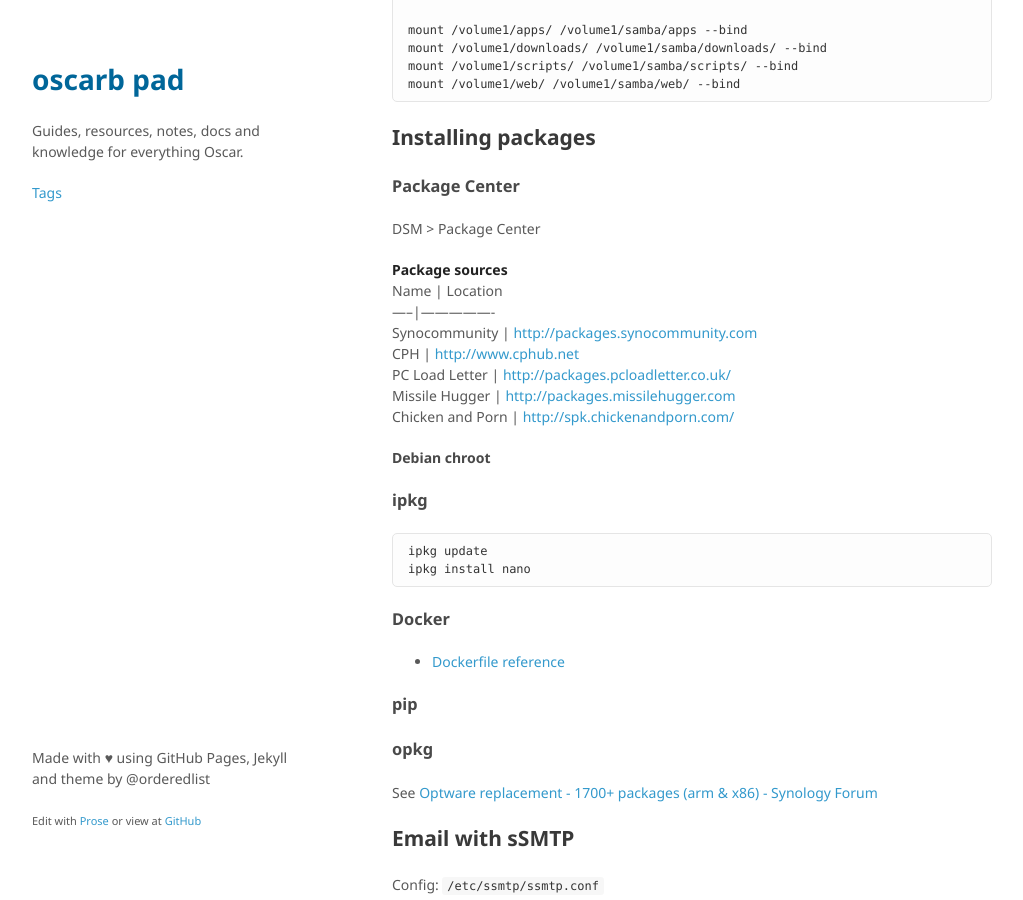
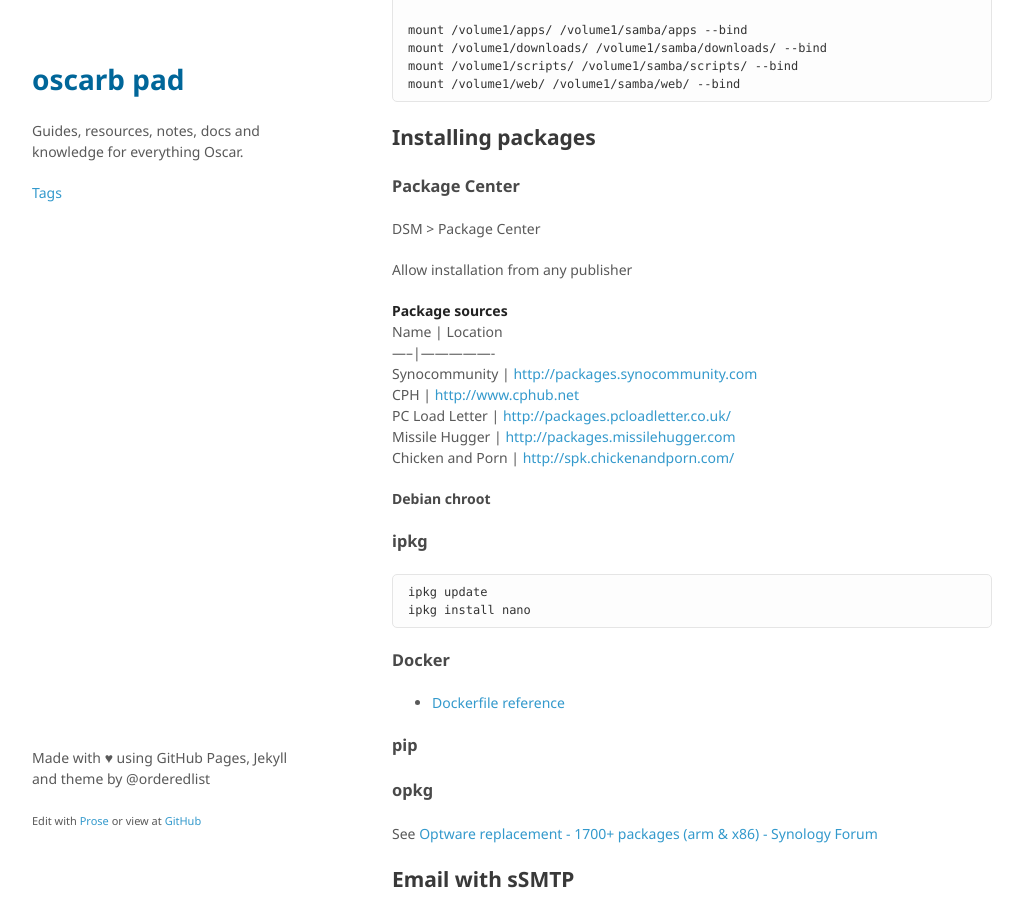
Before and after one commit to oscarb/pad, a Jekyll site: the page built from _docs/ds713.md, in a window 1280 px wide and 900 px high, scrolled down 2657 px. Shown: the whole window, without its empty margins (128-1151 px from the left). Built offline with Jekyll 4.4.1, drawn with Linux system fonts in a browser that asks for light colours; some web fonts are replaced.

Commit message:
Update ds713.md

```diff
--- a/_docs/ds713.md
+++ b/_docs/ds713.md
@@ -99,6 +99,8 @@ mount /volume1/web/ /volume1/samba/web/ --bind
 ### Package Center
 
 DSM > Package Center
+
+Allow installation from any publisher
 
 **Package sources**
 Name | Location
```
